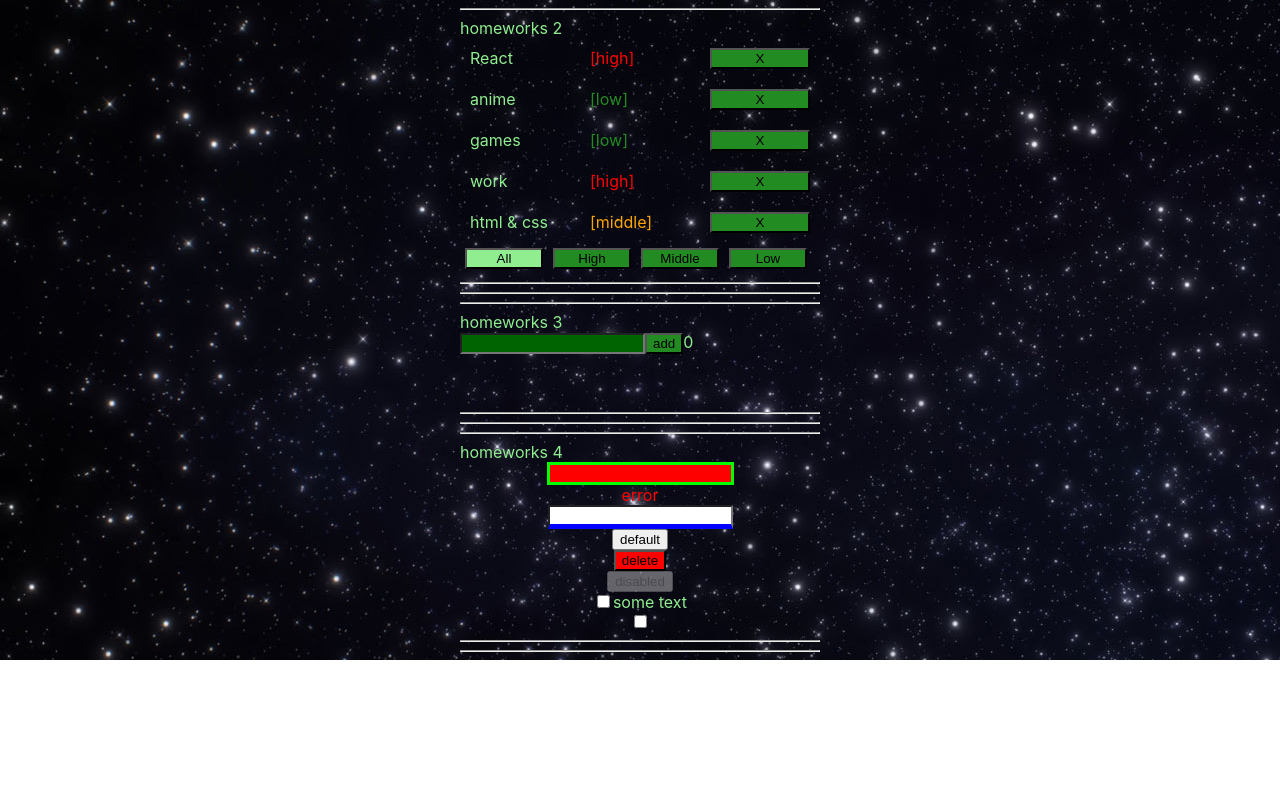
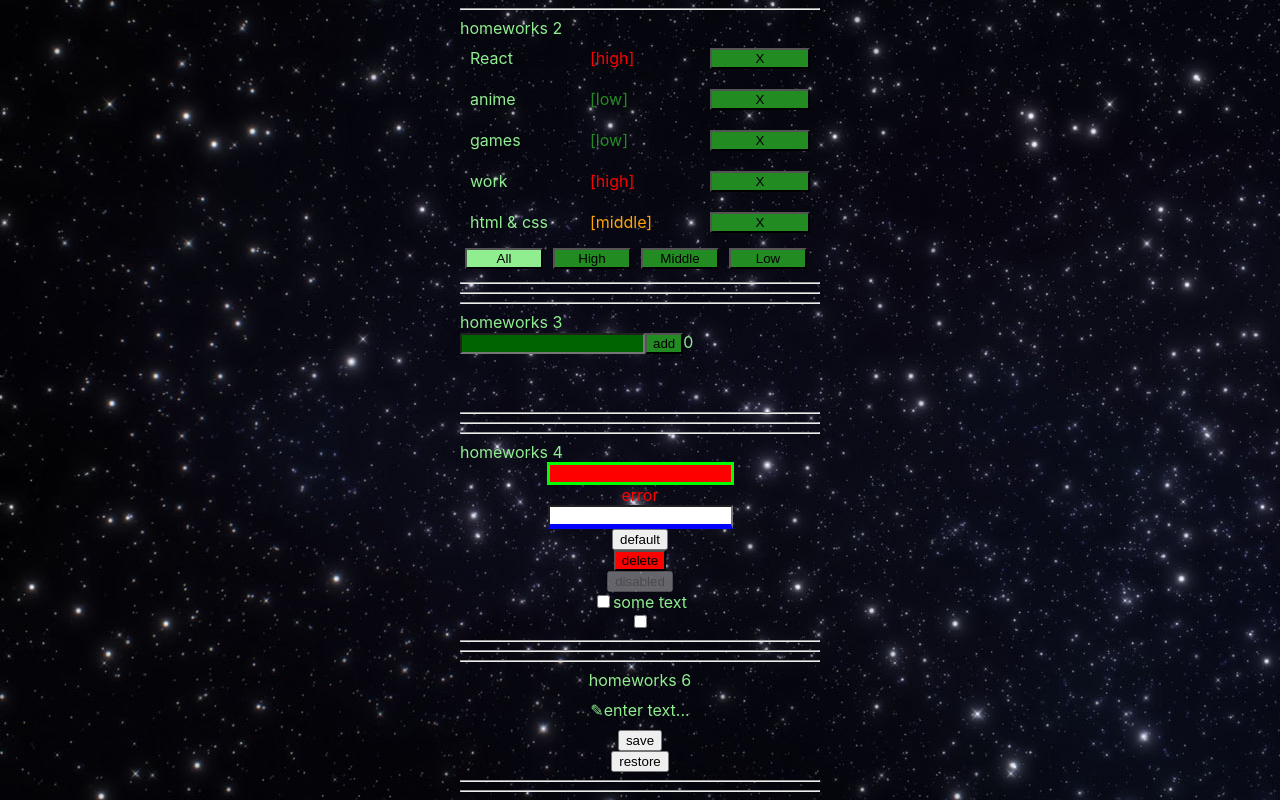
Before and after one commit to metalheadpnz/ignatHW, a React (Create React App) app: page /#/pre-junior in a window 1280 px wide. Shown: the part 233-1033 px from the top of the page. Before the commit the page ends 893 px from the top, so only its background shows below. Built offline with nearby package versions, Linux system fonts and the light colour scheme; a web font is replaced by a local one.

Commit message:
HW06 Done.

```diff
--- a/src/index.css
+++ b/src/index.css
@@ -14,11 +14,15 @@ code {
     monospace;
 }
 
-.bigText{
+.bigText {
     font-size: 72px;
 }
 
-.center{
+.center {
+    /*display: flex;*/
+    /*justify-content: center;*/
+
     display: flex;
-    justify-content: center;
+    flex-direction: column;
+    align-items: center;
 }
--- a/src/p2-homeworks/h4/HW4.tsx
+++ b/src/p2-homeworks/h4/HW4.tsx
@@ -20,9 +20,10 @@ function HW4() {
     const testOnChange = (e: ChangeEvent<HTMLInputElement>) => setChecked(e.currentTarget.checked)
 
     return (
-        <div>
+        <div className='toLeft'>
             <hr/>
             homeworks 4
+
 
             <div className={s.column}>
                 <SuperInputText
--- a/src/p2-homeworks/h4/common/c1-SuperInputText/SuperInputText.tsx
+++ b/src/p2-homeworks/h4/common/c1-SuperInputText/SuperInputText.tsx
@@ -41,6 +41,7 @@ const SuperInputText: React.FC<SuperInputTextPropsType> = (
     const finalSpanClassName = `${s.error} ${spanClassName ? spanClassName : ''}`
     const finalInputClassName = `${error?s.errorInput:s.superInput} ${className}` // need to fix with (?:) and s.superInput
     // console.log(finalInputClassName)
+
     return (
         <>
             <input
--- a/src/p2-homeworks/h5/pages/PreJunior.tsx
+++ b/src/p2-homeworks/h5/pages/PreJunior.tsx
@@ -3,6 +3,7 @@ import HW1 from '../../h1/HW1'
 import HW2 from '../../h2/HW2'
 import HW3 from '../../h3/HW3'
 import HW4 from '../../h4/HW4'
+import HW6 from '../../h6/HW6'
 
 function PreJunior() {
     return (
@@ -11,7 +12,7 @@ function PreJunior() {
             <HW2/>
             <HW3/>
             <HW4/>
-            {/*<HW6/>*/}
+            <HW6/>
         </div>
     )
 }
--- a/src/p2-homeworks/h6/HW6.tsx
+++ b/src/p2-homeworks/h6/HW6.tsx
@@ -2,6 +2,7 @@ import React, {useState} from 'react'
 import SuperEditableSpan from './common/c4-SuperEditableSpan/SuperEditableSpan'
 import SuperButton from '../h4/common/c2-SuperButton/SuperButton'
 import {restoreState, saveState} from './localStorage/localStorage'
+import s from "../h3/Greeting.module.css";
 
 function HW6() {
     const [value, setValue] = useState<string>('')
@@ -10,12 +11,13 @@ function HW6() {
         saveState<string>('editable-span-value', value)
     }
     const restore = () => {
-        // setValue()
+        setValue(restoreState('editable-span-value', 'enter text...'))
     }
 
     return (
         <div>
             <hr/>
+            <div className='center'>
                 homeworks 6
 
                 {/*should work (должно работать)*/}
@@ -24,11 +26,13 @@ function HW6() {
                         value={value}
                         onChangeText={setValue}
                         spanProps={{children: value ? undefined : 'enter text...'}}
+                        className={s.normal}
+
                     />
                 </div>
                 <SuperButton onClick={save}>save</SuperButton>
                 <SuperButton onClick={restore}>restore</SuperButton>
-
+            </div>
             <hr/>
             {/*для личного творчества, могу проверить*/}
             {/*<AlternativeSuperEditableSpan/>*/}
--- /dev/null
+++ b/src/p2-homeworks/h6/common/c4-SuperEditableSpan/SuperEditableSpan.module.css
@@ -0,0 +1,6 @@
+.span{
+    display: inline-block;
+    height: 30px;
+    padding-top: 10px;
+    cursor: pointer;
+}
--- a/src/p2-homeworks/h6/common/c4-SuperEditableSpan/SuperEditableSpan.tsx
+++ b/src/p2-homeworks/h6/common/c4-SuperEditableSpan/SuperEditableSpan.tsx
@@ -1,5 +1,6 @@
 import React, {DetailedHTMLProps, InputHTMLAttributes, HTMLAttributes, useState} from 'react'
 import SuperInputText from '../../../h4/common/c1-SuperInputText/SuperInputText'
+import s from './SuperEditableSpan.module.css'
 
 // тип пропсов обычного инпута
 type DefaultInputPropsType = DetailedHTMLProps<InputHTMLAttributes<HTMLInputElement>, HTMLInputElement>
@@ -31,25 +32,22 @@ const SuperEditableSpan: React.FC<SuperEditableSpanType> = (
     const {children, onDoubleClick, className, ...restSpanProps} = spanProps || {}
 
     const onEnterCallback = () => {
-        // setEditMode() // выключить editMode при нажатии Enter
-
+        setEditMode(false) // выключить editMode при нажатии Enter
         onEnter && onEnter()
     }
     const onBlurCallback = (e: React.FocusEvent<HTMLInputElement>) => {
-        // setEditMode() // выключить editMode при нажатии за пределами инпута
 
+        setEditMode(false) // выключить editMode при нажатии за пределами инпута
         onBlur && onBlur(e)
     }
     const onDoubleClickCallBack = (e: React.MouseEvent<HTMLSpanElement, MouseEvent>) => {
-        // setEditMode() // включить editMode при двойном клике
-
-        onDoubleClick && onDoubleClick(e)
+        setEditMode(!editMode) // включить editMode при двойном клике
     }
 
-    const spanClassName = `${'сделать красивый стиль для спана'} ${className}`
+    const spanClassName = `${s.span} ${className ? className : ''} `
 
     return (
-        <>
+        <> <span onClick={onDoubleClickCallBack}>&#x270E;</span>
             {editMode
                 ? (
                     <SuperInputText
```
Lines whose indentation alone changed are shown as unchanged.
